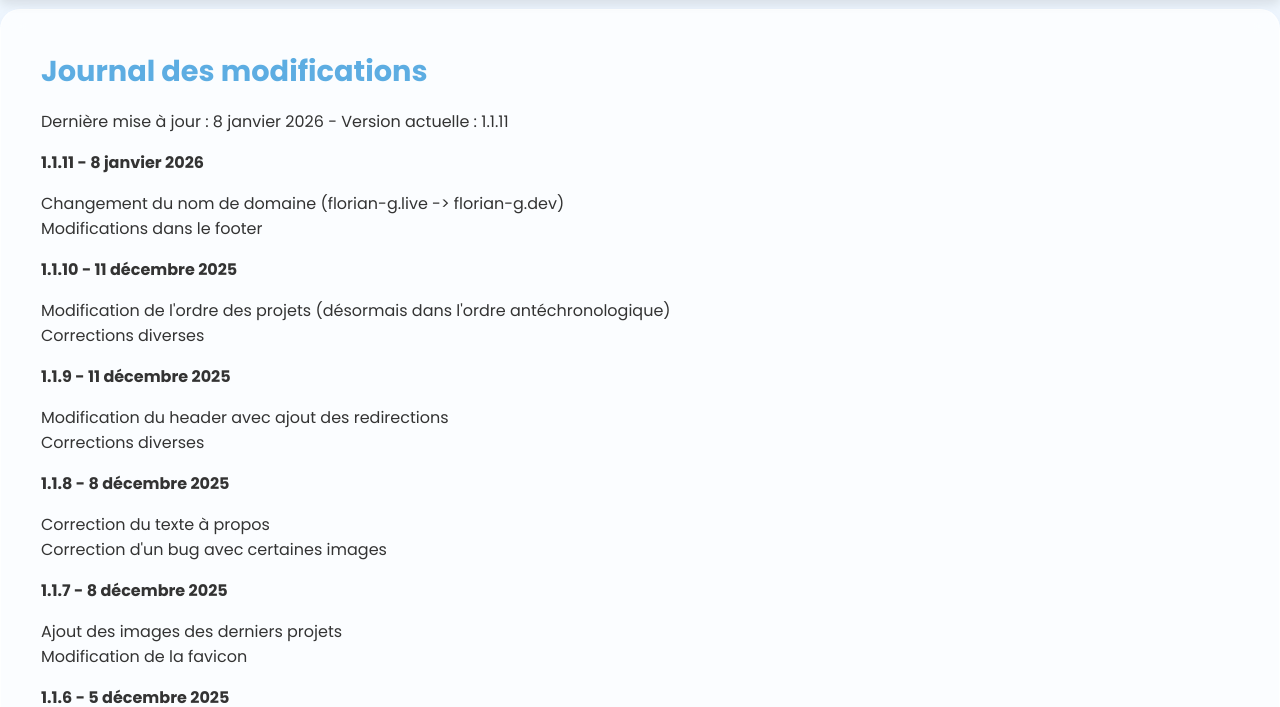
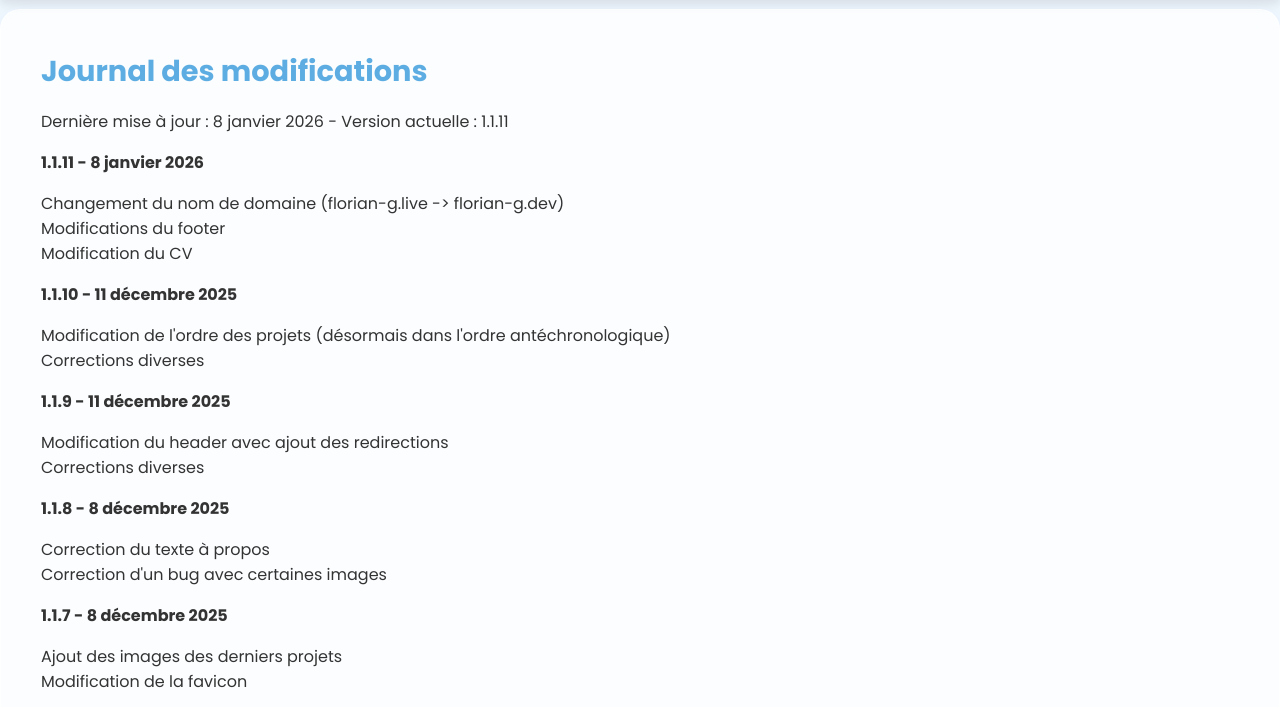
Before and after one commit to IceCubeFr/icecubefr.github.io, a plain HTML site: page old.html in a window 1280 px wide. Shown: the part 71-778 px from the top of the page. Drawn offline with Linux system fonts and the light colour scheme.

Commit message:
modification du CV

```diff
--- a/old.html
+++ b/old.html
@@ -51,7 +51,8 @@
                 <b>1.1.11 - 8 janvier 2026</b>
                 <ul>
                     <li class="note">Changement du nom de domaine (florian-g.live -> florian-g.dev)</li>
-                    <li class="note">Modifications dans le footer</li>
+                    <li class="note">Modifications du footer</li>
+                    <li class="note">Modification du CV</li>
                 </ul>
 
                 <b>1.1.10 - 11 décembre 2025</b>
```
Also changed, not shown: 1 other file.
